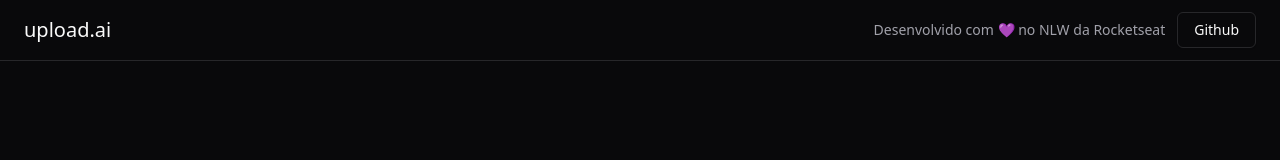
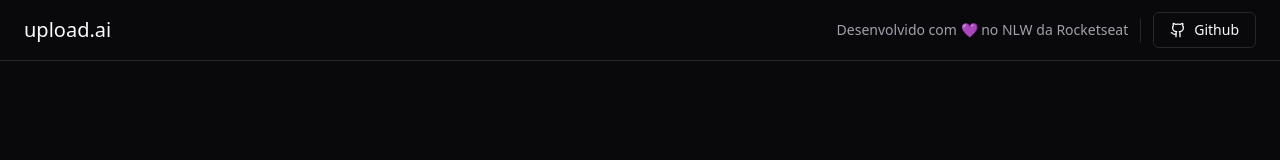
Before and after one commit to ArthurPMachado/Transcript-IA, a React (Vite) app: page / in a window 1280 px wide. Shown: the top 160 px of the page. Built offline with nearby package versions, Linux system fonts and the light colour scheme.

Commit message:
add separator and more elements

```diff
--- a/package.json
+++ b/package.json
@@ -11,6 +11,7 @@
   },
   "dependencies": {
     "@radix-ui/react-icons": "^1.3.0",
+    "@radix-ui/react-separator": "^1.0.3",
     "@radix-ui/react-slot": "^1.0.2",
     "class-variance-authority": "^0.7.0",
     "clsx": "^2.0.0",
--- a/src/App.tsx
+++ b/src/App.tsx
@@ -1,8 +1,10 @@
+import { Github } from 'lucide-react'
 import { Button } from "./components/ui/button";
+import { Separator } from './components/ui/separator';
 
 export function App() {
   return (
-    <div>
+    <div className='min-h-screen flex flex-col'>
       <div className="px-6 py-3 flex items-center justify-between border-b">
         <h1 className="text-xl font bold">upload.ai</h1>
 
@@ -10,7 +12,13 @@
           <span className="text-sm text-muted-foreground">
             Desenvolvido com 💜 no NLW da Rocketseat
           </span>
-          <Button variant="outline">Github</Button>
+
+          <Separator orientation='vertical' className='h-6'/>
+
+          <Button variant="outline">
+            <Github className="w-4 h-4 mr-2"/>
+            Github
+          </Button>
         </div>
       </div>
     </div>
--- /dev/null
+++ b/src/components/ui/separator.tsx
@@ -0,0 +1,29 @@
+import * as React from "react"
+import * as SeparatorPrimitive from "@radix-ui/react-separator"
+
+import { cn } from "@/lib/utils"
+
+const Separator = React.forwardRef<
+  React.ElementRef<typeof SeparatorPrimitive.Root>,
+  React.ComponentPropsWithoutRef<typeof SeparatorPrimitive.Root>
+>(
+  (
+    { className, orientation = "horizontal", decorative = true, ...props },
+    ref
+  ) => (
+    <SeparatorPrimitive.Root
+      ref={ref}
+      decorative={decorative}
+      orientation={orientation}
+      className={cn(
+        "shrink-0 bg-border",
+        orientation === "horizontal" ? "h-[1px] w-full" : "h-full w-[1px]",
+        className
+      )}
+      {...props}
+    />
+  )
+)
+Separator.displayName = SeparatorPrimitive.Root.displayName
+
+export { Separator }
```
Also changed, not shown: 1 other file (tests, documents, lock files or other folders).
